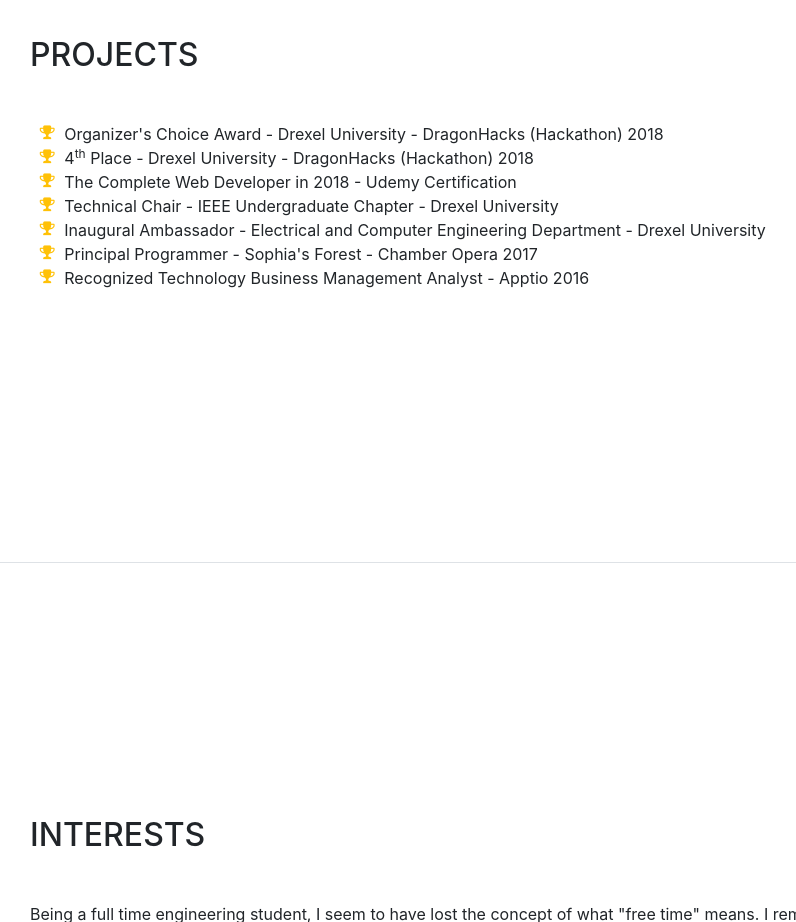
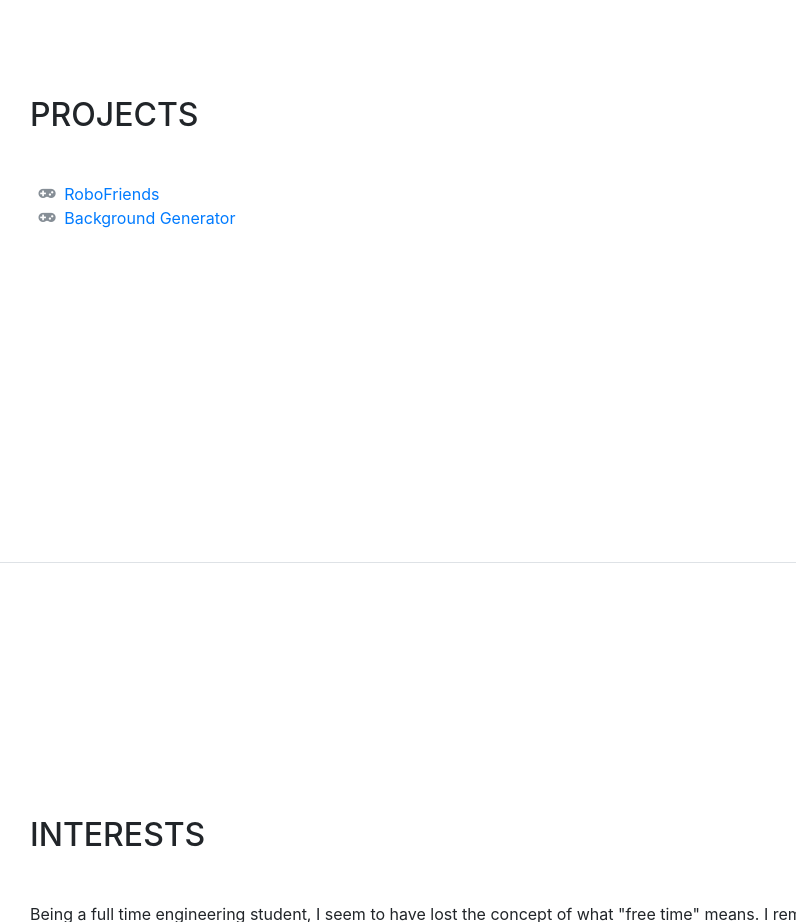
Before and after one commit to ScottDelPrato/scottdelprato.github.io, a website with bundled scripts: page index.html in a window 1280 px wide. Shown: the part 3520-4442 px from the top of the page, without its empty margins (290-1086 px from the left). Built offline with nearby package versions, Linux system fonts and the light colour scheme; a web font is replaced by a local one.

Commit message:
updated text & added links in projects section

```diff
--- a/index.html
+++ b/index.html
@@ -249,28 +249,28 @@
         <div class="my-auto">
           <h2 class="mb-5">Projects</h2>
           <ul class="fa-ul mb-0">
-            <li>
-              <i class="fa-li fa fa-trophy text-warning"></i>
+            <!-- <li>
+              <i class="fa-li fa fa-gamepad text-secondary"></i>
               Organizer's Choice Award - Drexel University - DragonHacks (Hackathon) 2018</li>
             <li>
-              <i class="fa-li fa fa-trophy text-warning"></i>
+              <i class="fa-li fa fa-gamepad text-secondary"></i>
               4<sup>th</sup>
               Place - Drexel University - DragonHacks (Hackathon) 2018</li>
             <li>
-              <i class="fa-li fa fa-trophy text-warning"></i>
+              <i class="fa-li fa fa-gamepad text-secondary"></i>
               The Complete Web Developer in 2018 - Udemy Certification</li>
             <li>
-              <i class="fa-li fa fa-trophy text-warning"></i>
-              Technical Chair - IEEE Undergraduate Chapter - Drexel University</li>
+              <i class="fa-li fa fa-gamepad text-secondary"></i>
+              Technical Chair - IEEE Undergraduate Chapter - Drexel University</li> -->
+            <!-- <li>
+              <i class="fa-li fa fa-gamepad text-secondary"></i>
+              Inaugural Ambassador - Electrical and Computer Engineering Department - Drexel University</li> -->
             <li>
-              <i class="fa-li fa fa-trophy text-warning"></i>
-              Inaugural Ambassador - Electrical and Computer Engineering Department - Drexel University</li>
+              <i class="fa-li fa fa-gamepad text-secondary"></i><a href="https://scottdelprato.github.io/robofriends/">
+              RoboFriends</a></li>
             <li>
-              <i class="fa-li fa fa-trophy text-warning"></i>
-              Principal Programmer - Sophia's Forest - Chamber Opera 2017</li>
-            <li>
-              <i class="fa-li fa fa-trophy text-warning"></i>
-              Recognized Technology Business Management Analyst - Apptio 2016</li>
+              <i class="fa-li fa fa-gamepad text-secondary"></i><a href="https://scottdelprato.github.io/background-generator/">
+              Background Generator</a></li>
           </ul>
         </div>
       </section>
```
